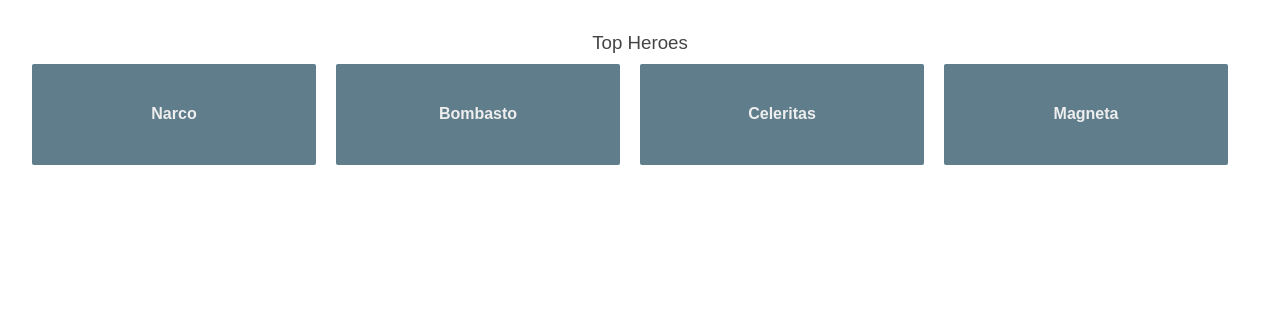
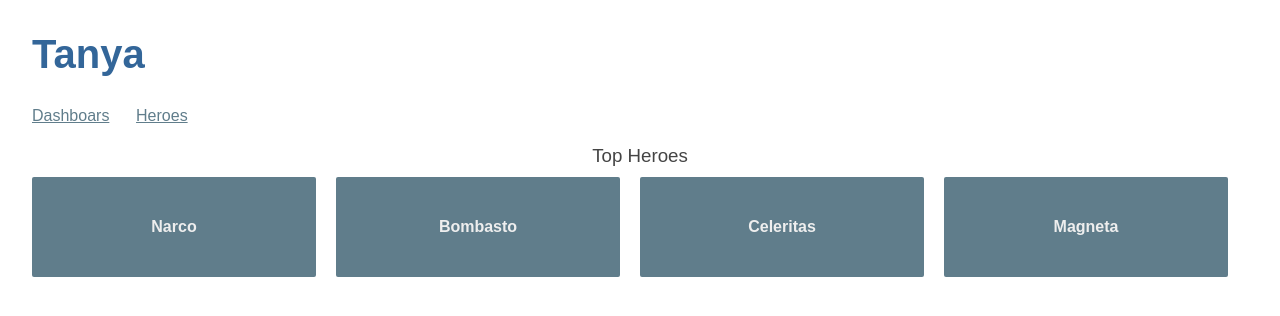
Before and after one commit to tanlull/Angular2Class, an Angular app: page / in a window 1280 px wide. Shown: the top 316 px of the page. Built offline with nearby package versions, Linux system fonts and the light colour scheme.

Commit message:
Dashboard Complete;

```diff
--- /dev/null
+++ b/src/app/app.component.html
@@ -0,0 +1,4 @@
+<h1>{{title}}</h1>
+  <a [routerLink]="['']">Dashboars</a> &nbsp; &nbsp;&nbsp;
+  <a [routerLink]="['/heroes']">Heroes</a>
+  <router-outlet></router-outlet>
--- a/src/app/app.component.ts
+++ b/src/app/app.component.ts
@@ -2,7 +2,13 @@ import { Component } from '@angular/core';
 
 @Component({
   selector: 'app-root',
-  template: `<h1>{{title}}</h1>`
+  /*template: `<h1>{{title}}</h1>
+  <a [routerLink]="['']">Dashboars</a> &nbsp; &nbsp;&nbsp;
+  <a [routerLink]="['/heroes']">Heroes</a>
+  <router-outlet></router-outlet>
+  `*/
+
+  templateUrl: './app.component.html'
 })
 export class AppComponent {
   title = 'Tanya';
--- a/src/app/app.module.ts
+++ b/src/app/app.module.ts
@@ -26,6 +26,6 @@ import { DashboardComponent } from './dashboard.component';
     ])
   ],
   providers: [],
-  bootstrap: [DashboardComponent]
+  bootstrap: [AppComponent]
 })
 export class AppModule { }
--- a/src/index.html
+++ b/src/index.html
@@ -9,6 +9,6 @@
   <link rel="icon" type="image/x-icon" href="favicon.ico">
 </head>
 <body>
-  <app-dashboard>Loading...</app-dashboard>
+  <app-root>Loading...</app-root>
 </body>
 </html>
```
